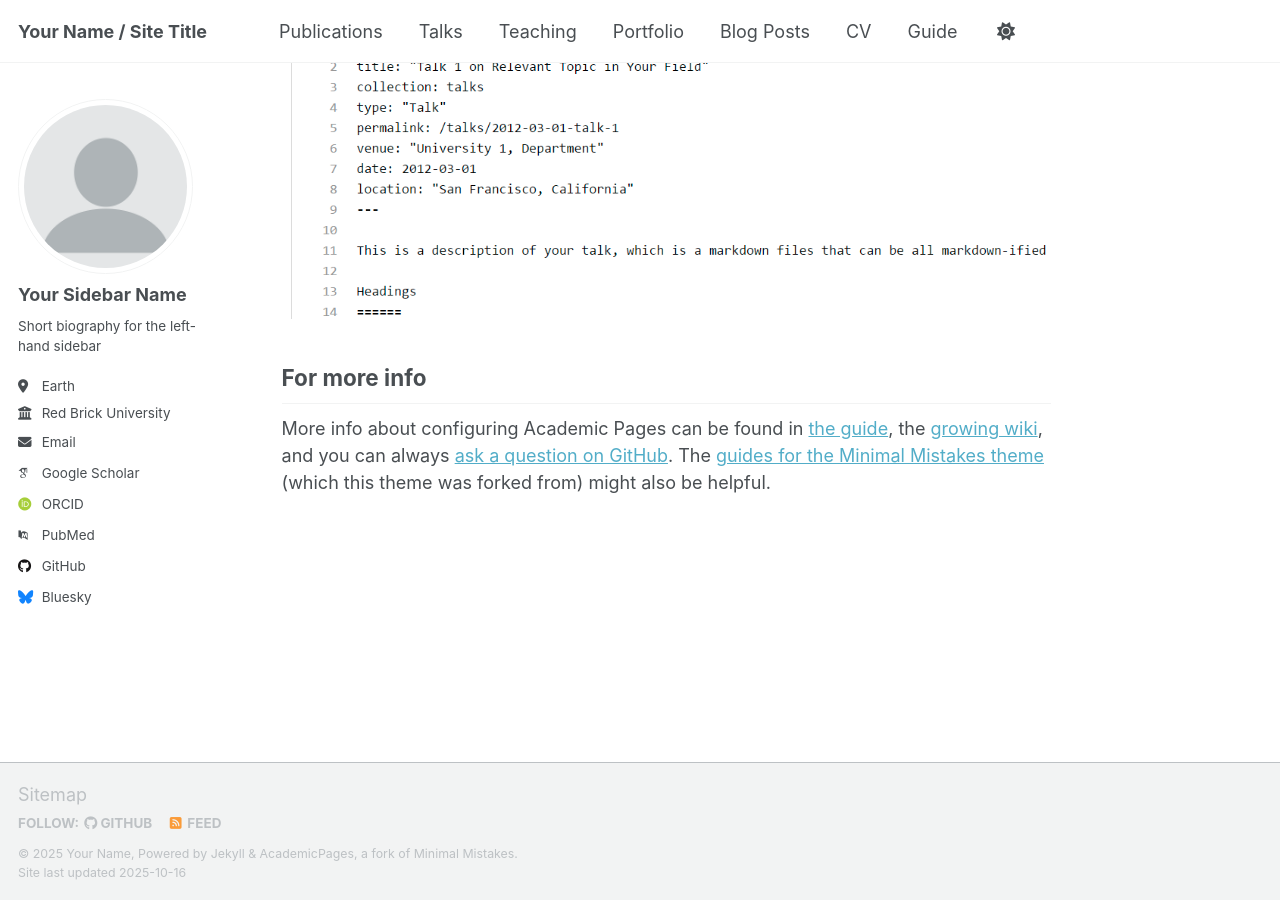
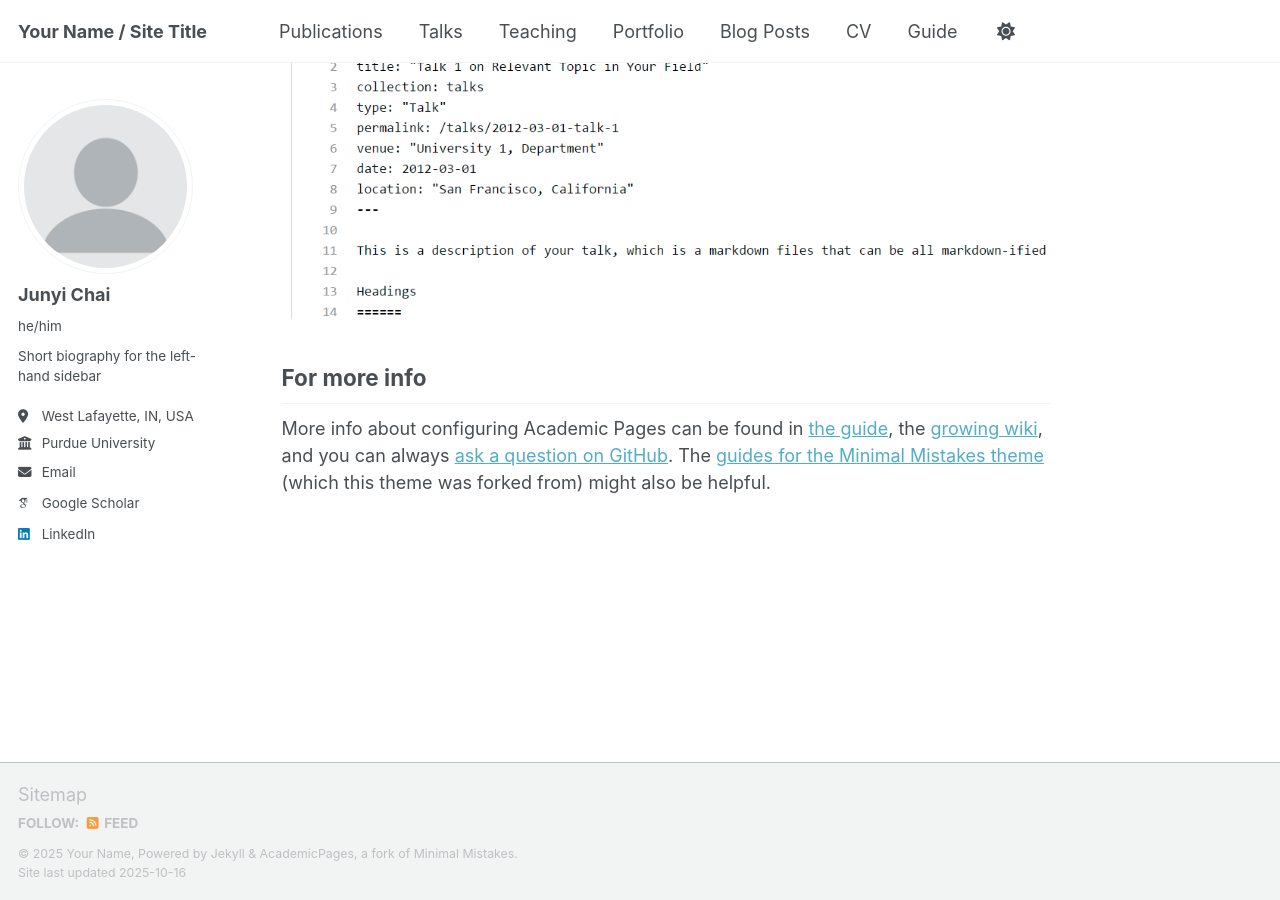
Before and after one commit to cjy24/cjy24.github.io, a Jekyll site: the page built from _pages/about.md, in a window 1280 px wide and 900 px high, scrolled down 2880 px. Built offline with Jekyll 4.4.1, drawn with Linux system fonts in a browser that asks for light colours; some web fonts are replaced; a script that is not in the unit is left out.

Commit message:
Update _config.yml

```diff
--- a/_config.yml
+++ b/_config.yml
@@ -24,23 +24,23 @@ repository               : "academicpages/academicpages.github.io"
 author:
   # Biographic information
   avatar           : "profile.png"
-  name             : "Your Sidebar Name"
-  pronouns         : # example: "she/her"
+  name             : "Junyi Chai"
+  pronouns         : "he/him"
   bio              : "Short biography for the left-hand sidebar"
-  location         : "Earth"
-  employer         : "Red Brick University"
+  location         : "West Lafayette, IN, USA"
+  employer         : "Purdue University"
   uri              : # URL
-  email            : "none@example.org"
+  email            : "chai28@purdue.edu"
 
   # Academic websites
   academia         : # URL
   arxiv            : # URL - Update with the correct link to your profile
-  googlescholar    : "https://scholar.google.com/citations?user=PS_CX0AAAAAJ"
+  googlescholar    : "https://scholar.google.com/citations?user=fucMzpYAAAAJ&hl=en"
   inspire-hep      : # URL
   impactstory      : # URL
-  orcid            : "http://orcid.org/yourorcidurl"
+  orcid            : # URL
   semantic         : # URL
-  pubmed           : "https://www.ncbi.nlm.nih.gov/pubmed/?term=john+snow"
+  pubmed           : # URL
   researchgate     : # URL
   scopus           : # URL
 
@@ -48,13 +48,13 @@ author:
   bitbucket        : # Username - Update with your username on the site
   codepen          : # Username
   dribbble         : # Username
-  github           : "academicpages"
+  github           : # Username
   kaggle           : # Username
   stackoverflow    : # User number or user number and name (i.e., use "1" or "1/jeff-atwood")
 
   # Social media
   artstation       : # Username
-  bluesky          : "bsky.app" # Replace this with you Bluesky username
+  bluesky          : # Username
   facebook         : # Username
   flickr           : # Username
   foursquare       : # Username
@@ -63,7 +63,7 @@ author:
   keybase          : # Username
   instagram        : # Username
   lastfm           : # Username
-  linkedin         : # Username
+  linkedin         : "https://www.linkedin.com/in/junyi-chai-260869256/"
   mastodon         : # URL
   medium           : # URL
   pinterest        : # Username
```
